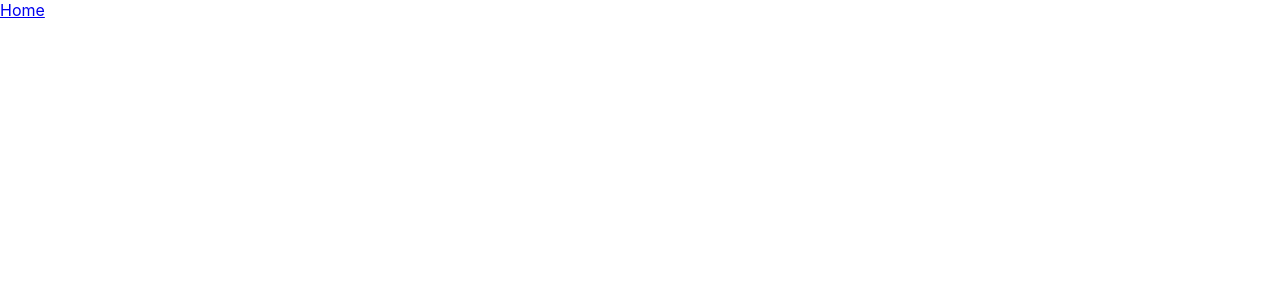
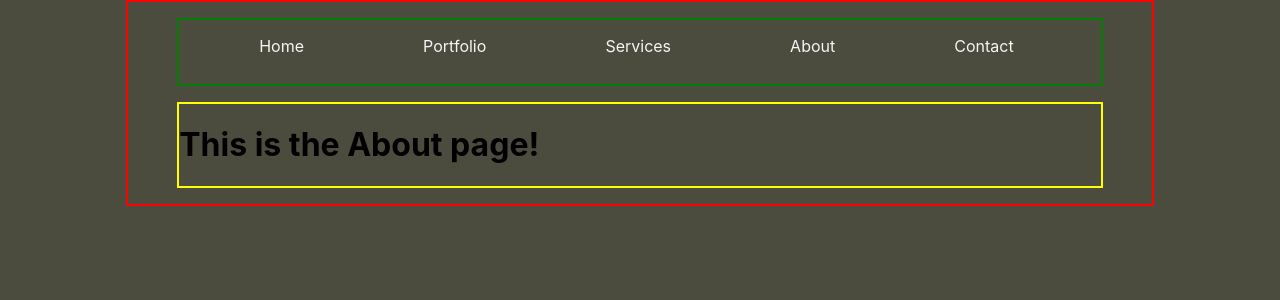
Before and after one commit to ikeman32/davidhisakson.com, a React (Create React App) app: page /About in a window 1280 px wide. Shown: the top 300 px of the page. Built offline with nearby package versions, Linux system fonts and the light colour scheme.

Commit message:
Add pages & styling

```diff
--- a/src/App.js
+++ b/src/App.js
@@ -7,15 +7,27 @@ function App() {
   return (
     <div className='container'>
       <header>
-        <nav>
-          <Link to="/">
+        <nav className='navigation'>
+          <Link className='link' to="/">
             Home
+          </Link>
+          <Link className='link' to="/Portfolio">
+            Portfolio
+          </Link>
+          <Link className='link' to="/Services">
+            Services
+          </Link>
+          <Link className='link' to="/About">
+            About
+          </Link>
+          <Link className='link' to="/Contact">
+            Contact
           </Link>
         </nav>
       </header>
-      <>
+      <div className='Display-Area'>
         <Routes />
-      </>
+      </div>
     </div>
   );
 }
--- a/src/App.scss
+++ b/src/App.scss
@@ -0,0 +1,44 @@
+body{
+    background: #4b4c3e;
+}
+.container{
+    border: 2px solid red;
+    width: 80%;
+    margin: 0 auto;
+
+    header{
+        border: 2px solid green;
+        width: 90%;
+        height: 8vh;
+        margin: 0 auto;
+        margin-top: 1rem;
+    }//header
+
+    .Display-Area{
+        border: 2px solid yellow;
+        width: 90%;
+        margin: 0 auto;
+        margin-top: 1rem;
+        margin-bottom: 1rem;
+    }
+}//container
+
+.navigation{
+    display: flex;
+    flex-direction: row;
+    &:first-child{
+        margin-left: 3rem;
+    }//first-child
+
+    .link{
+        margin: 0 auto;
+        text-decoration: none;
+        margin-top: 1rem;
+        margin-left: 2rem;
+        color: whitesmoke;
+
+        &:hover{
+            color:#FC0;
+        }//hover
+    }//link
+}//navigation
--- /dev/null
+++ b/src/components/about/About.js
@@ -0,0 +1,13 @@
+import React from 'react';
+
+const About = () => {
+  /*Put all of your hooks, functions, etc here */
+
+  return (
+    <div>
+      <h1>This is the About page!</h1>
+    </div>
+  );
+};
+
+export default About;
--- /dev/null
+++ b/src/components/contact/Contact.js
@@ -0,0 +1,13 @@
+import React from 'react';
+
+const Contact = () => {
+  /*Put all of your hooks, functions, etc here */
+
+  return (
+    <div>
+      <h1>This is the Home page!</h1>
+    </div>
+  );
+};
+
+export default Contact;
--- a/src/components/index.js
+++ b/src/components/index.js
@@ -1,6 +1,16 @@
 //Import your custom components here
 import Home from './home/Home';
+import Portfolio from './portfolio/Portfolio';
+import Services from './services/Services';
+import About from './about/About';
+import Contact from './contact/Contact';
 
 
 //Then export them here
-export {Home};
+export {
+    Home,
+    Portfolio,
+    Services,
+    About,
+    Contact
+};
--- /dev/null
+++ b/src/components/portfolio/Portfolio.js
@@ -0,0 +1,13 @@
+import React from 'react';
+
+const Portfolio = () => {
+  /*Put all of your hooks, functions, etc here */
+
+  return (
+    <div>
+      <h1>This is the Portfolio page!</h1>
+    </div>
+  );
+};
+
+export default Portfolio;
--- a/src/components/routes/Routes.js
+++ b/src/components/routes/Routes.js
@@ -1,11 +1,20 @@
 import React from 'react';
 import { Route } from 'react-router-dom';
-import {Home} from '../index';
+import {Home,
+    Portfolio,
+    Services,
+    About,
+    Contact
+} from '../index';
 
 const Routes = () =>{
     return(
         <>
         <Route exact path="/" component={Home} />
+        <Route path='/Portfolio' component={Portfolio} />
+        <Route path='/Services' component={Services} />
+        <Route path='/About' component={About} />
+        <Route path='/Contact' component={Contact} />
         </>
     )
 }
--- /dev/null
+++ b/src/components/services/Services.js
@@ -0,0 +1,13 @@
+import React from 'react';
+
+const Services = () => {
+  /*Put all of your hooks, functions, etc here */
+
+  return (
+    <div>
+      <h1>This is the Services page!</h1>
+    </div>
+  );
+};
+
+export default Services;
```
